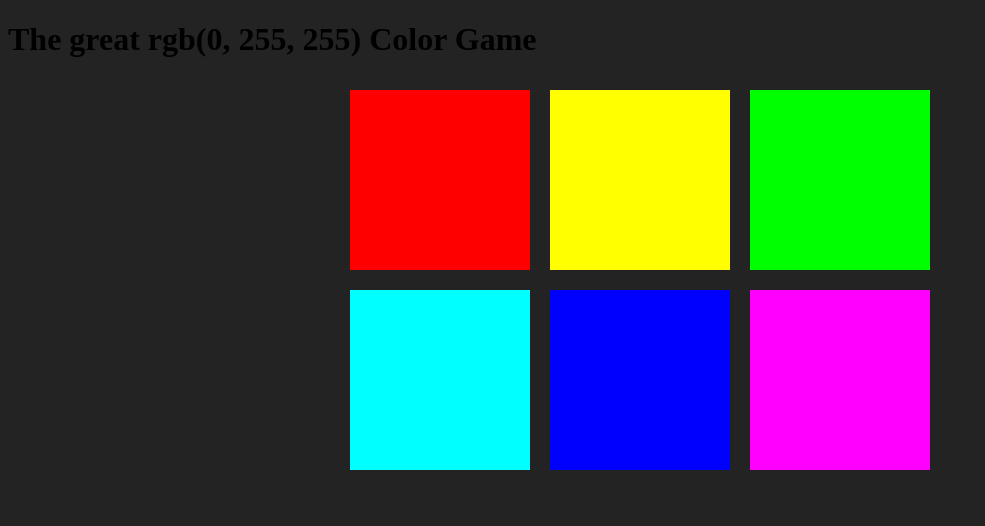
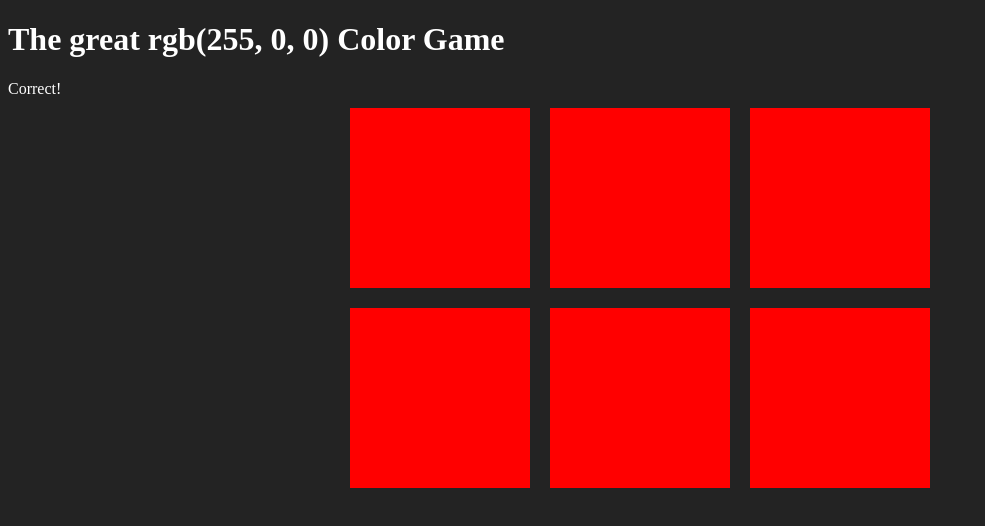
Before and after one commit to JitenShahani/WebDevBootcamp, a plain HTML site: page Source/Section197.html in a window 1280 px wide. Both pictures are taken after a click on the element 439 px from the left and 179 px from the top of the page. Shown: the whole page, without its empty margins (0-985 px from the left). Drawn offline with Linux system fonts and the light colour scheme.

Commit message:
Color Game Project Section 198

```diff
--- a/Source/Section197.css
+++ b/Source/Section197.css
@@ -1,5 +1,13 @@
 body {
 	background-color: #232323;
+}
+
+h1 {
+	color: #fff;
+}
+
+span {
+	color: #fff;
 }
 
 #container {
@@ -9,7 +17,6 @@ body {
 
 .square {
 	width: 30%;
-	background-color: #fff;
 	padding-bottom: 30%;
 	float: left;
 	margin: 1.66%;
--- a/Source/Section197.html
+++ b/Source/Section197.html
@@ -14,6 +14,10 @@
 <body>
 	<h1>The great <span id="colorDisplay">RGB</span> Color Game</h1>
 
+	<div>
+		<span id="message"></span>
+	</div>
+
 	<div id="container">
 		<div class="square"></div>
 		<div class="square"></div>
--- a/Source/Section197.js
+++ b/Source/Section197.js
@@ -7,10 +7,14 @@ let colors = [
 	'rgb(255, 0, 255)',
 ];
 
-let pickedColor = colors[3];
+let pickedColor = pickColor();
+let bodyColor = document.body.style.backgroundColor;
 
+//#region Populate variables with DOM selectors
 let squares = document.querySelectorAll('.square');
 let colorDisplay = document.querySelector('#colorDisplay');
+let messageDisplay = document.querySelector('#message');
+//#endregion
 
 colorDisplay.textContent = pickedColor;
 
@@ -24,9 +28,31 @@ for (let i = 0; i < squares.length; i++) {
 		let clickedColor = this.style.backgroundColor;
 		// compare color to pickedColor
 		if (clickedColor === pickedColor) {
-			alert('correct');
+			messageDisplay.textContent = 'Correct!';
+			changeColors(clickedColor);
 		} else {
-			alert('wrong');
+			this.style.backgroundColor = bodyColor;
+			messageDisplay.textContent = 'Try Again';
 		}
 	});
 }
+
+/**
+ * This function changes color of all the squares to the correct color.
+ * @param {string} color
+ */
+function changeColors(color) {
+	// loop through all colors
+	for (let i = 0; i < squares.length; i++) {
+		// change each color to match given color
+		squares[i].style.backgroundColor = pickedColor;
+	}
+}
+
+/**
+ * This function returns random number between 0 to the length of colors array
+ */
+function pickColor() {
+	let randomNumber = Math.floor(Math.random() * colors.length);
+	return colors[randomNumber];
+}
```
